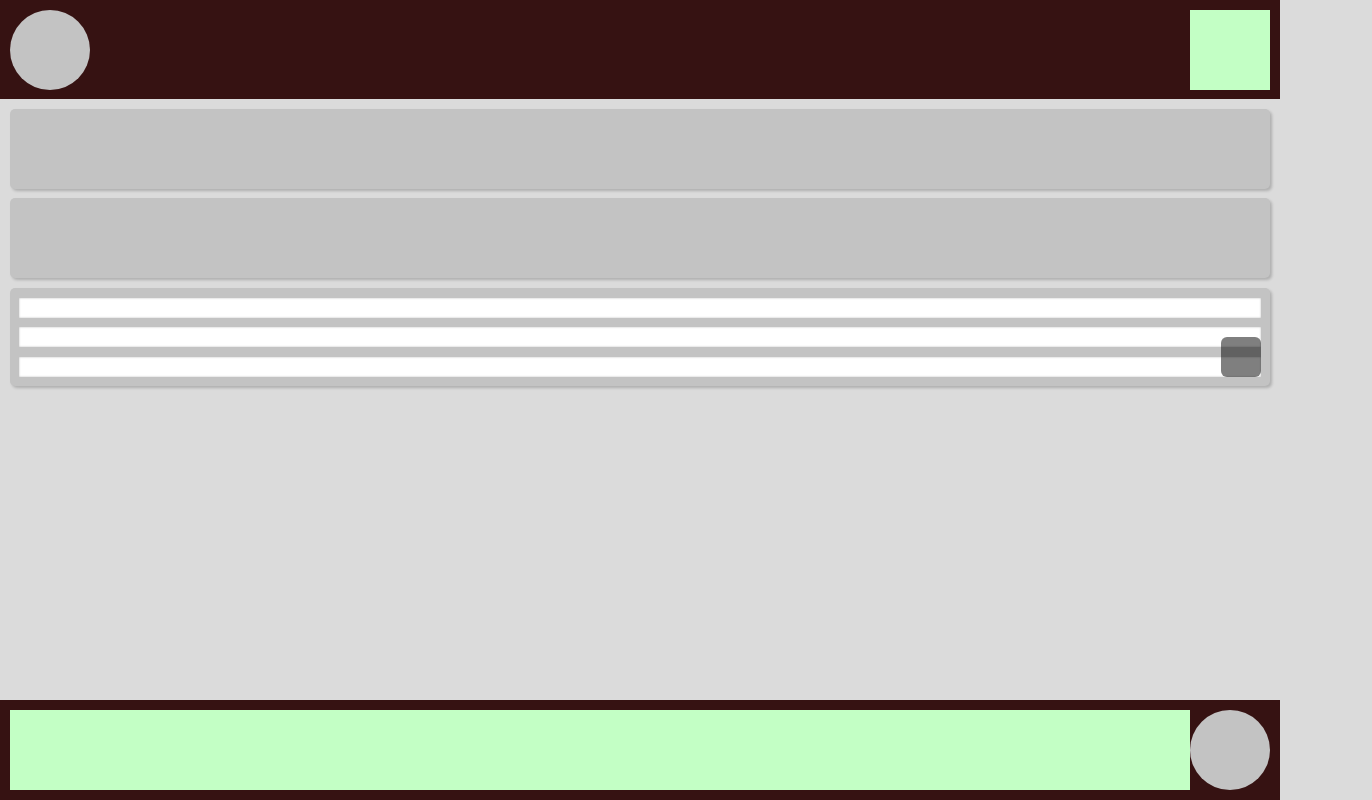
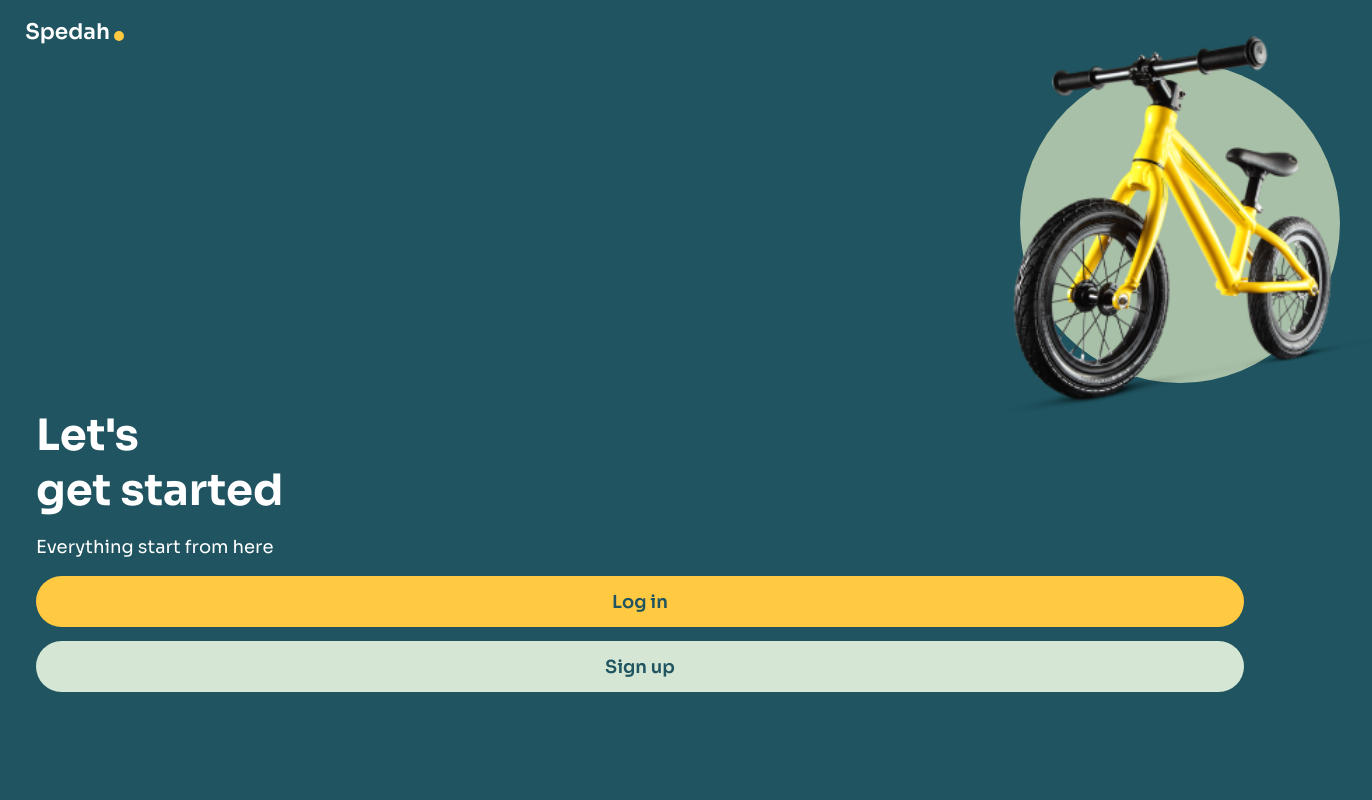
Before and after one commit to Djeg/formation-react, a React (Vite) app: page / in a window 1280 px wide. Shown: the whole page, 1372 px wide, since content can reach past the window. Built offline with nearby package versions, Linux system fonts and the light colour scheme.

Commit message:
Ajout d'un exo spedah

```diff
--- a/index.html
+++ b/index.html
@@ -4,6 +4,12 @@
     <meta charset="UTF-8" />
     <link rel="icon" type="image/svg+xml" href="/vite.svg" />
     <meta name="viewport" content="width=device-width, initial-scale=1.0" />
+    <link rel="preconnect" href="https://fonts.googleapis.com" />
+    <link rel="preconnect" href="https://fonts.gstatic.com" crossorigin />
+    <link
+      href="https://fonts.googleapis.com/css2?family=Sora:wght@100;200;300;400;500;600;700;800&display=swap"
+      rel="stylesheet"
+    />
     <title>Vite + React + TS</title>
   </head>
   <body>
--- /dev/null
+++ b/src/exos-spedah/components/App.tsx
@@ -0,0 +1,17 @@
+import { StrictMode } from 'react'
+import { AppGlobalStyle } from '../styles/App.style'
+import GetStarted from './GetStarted'
+
+/**
+ * Composant affichant l'application Spedah
+ *
+ * @link https://www.figma.com/file/hgiFPL2yS7ErDON0MsACfl/Spedah_Login-%26-Sign-Up-(Community)?node-id=0%3A1&t=QzgpAtgF7MAhlnqA-1
+ */
+export default function App() {
+  return (
+    <StrictMode>
+      <AppGlobalStyle />
+      <GetStarted />
+    </StrictMode>
+  )
+}
--- /dev/null
+++ b/src/exos-spedah/components/GetStarted.tsx
@@ -0,0 +1,45 @@
+import {
+  AppTitle,
+  BikeImg,
+  Button,
+  ButtonContainer,
+  Ellipse,
+  Header,
+  PageSubTitle,
+  PageTitle,
+  Splash,
+  YellowButton,
+  YellowDot,
+} from '../styles/GetStarted.style'
+import bikeImg from '../assets/bek1.png'
+
+/**
+ * Composant affichant l'écran GetStart
+ */
+export default function GetStarted() {
+  return (
+    <>
+      <Header>
+        <AppTitle>Spedah</AppTitle>
+        <YellowDot />
+      </Header>
+
+      <Splash>
+        <Ellipse>
+          <BikeImg alt="Velo jaune" src={bikeImg} />
+        </Ellipse>
+      </Splash>
+
+      <PageTitle>
+        Let's <br />
+        get started
+      </PageTitle>
+      <PageSubTitle>Everything start from here</PageSubTitle>
+
+      <ButtonContainer>
+        <YellowButton>Log in</YellowButton>
+        <Button>Sign up</Button>
+      </ButtonContainer>
+    </>
+  )
+}
--- /dev/null
+++ b/src/exos-spedah/styles/App.style.tsx
@@ -0,0 +1,41 @@
+import { createGlobalStyle } from 'styled-components'
+
+/**
+ * Création d'un theme contenant les couleurs, les polices
+ * ainsi que les marges de bases
+ */
+export const AppTheme = {
+  colors: {
+    white: '#FFF',
+    blue: '#1F5460',
+    yellow: '#FFCA42',
+    green: '#A8C0A7',
+    lightGreen: '#D5E7D4',
+  },
+}
+
+/**
+ * Création d'un style globale permettant de styliser les balises
+ * élémentaire d'une page HTML ainsi que le :root
+ */
+export const AppGlobalStyle = createGlobalStyle`
+  :root {
+    font-size: 18px;
+    font-family: 'Sora', sans-serif;
+    color: ${AppTheme.colors.white};
+    background-color: ${AppTheme.colors.blue};
+  }
+
+  html, body, #root {
+    display: flex;
+    min-height: 100vh;
+    min-width: 100vw;
+    flex-direction: column;
+    margin: 0;
+    padding: 0;
+  }
+
+  * {
+    box-sizing: border-box;
+  }
+`
--- /dev/null
+++ b/src/exos-spedah/styles/GetStarted.style.tsx
@@ -0,0 +1,124 @@
+import styled from 'styled-components'
+import { AppTheme } from './App.style'
+
+/**
+ * Contient le header de l'application
+ */
+export const Header = styled.header`
+  display: flex;
+  align-items: flex-end;
+  padding: 1rem 1.4rem;
+`
+
+/**
+ * Contient le titre de l'application
+ */
+export const AppTitle = styled.p`
+  font-weight: 600;
+  font-size: 1.2rem;
+  margin: 0;
+  padding: 0;
+`
+
+/**
+ * Contient le petit point jaune
+ */
+export const YellowDot = styled.div`
+  width: 10px;
+  height: 10px;
+  background-color: ${AppTheme.colors.yellow};
+  border-radius: 100%;
+  margin: 4px;
+  z-index: -1;
+`
+
+/**
+ * Contient le splash
+ */
+export const Splash = styled.div`
+  display: flex;
+  flex-direction: row-reverse;
+  overflow-x: hidden;
+  overflow-y: auto;
+  z-index: 10;
+`
+
+/**
+ * Content l'éllipse
+ */
+export const Ellipse = styled.div`
+  width: 320px;
+  height: 320px;
+  background-color: ${AppTheme.colors.green};
+  border-radius: 100%;
+  transform: translateX(60px);
+  position: absolute;
+`
+
+/**
+ * Conitent la balise img du velo
+ */
+export const BikeImg = styled.img`
+  width: 320px;
+  height: 320px;
+  display: flex;
+  object-fit: cover;
+  transform: scale(1.2);
+  position: absolute;
+  z-index: 10;
+`
+
+/**
+ * Titre de la page
+ */
+export const PageTitle = styled.h1`
+  margin: 1rem 2rem;
+  margin-top: calc(320px + 1.4rem);
+  font-size: 2.4rem;
+`
+
+/**
+ * Sous titre de la page
+ */
+export const PageSubTitle = styled.p`
+  margin: 0px 2rem;
+`
+
+/**
+ * Container pour les boutons
+ */
+export const ButtonContainer = styled.div`
+  display: flex;
+  flex-direction: column;
+  margin: 0px 2rem;
+  padding: 1rem 0rem;
+  align-items: stretch;
+`
+
+/**
+ * Bouton
+ */
+export const Button = styled.button`
+  border: 0;
+  outline: none;
+  font-family: 'Sora', sans-serif;
+  font-size: 1rem;
+  font-weight: 600;
+  text-align: center;
+  border-radius: 40px;
+  background-color: ${AppTheme.colors.lightGreen};
+  color: ${AppTheme.colors.blue};
+  margin-bottom: 0.8rem;
+  padding: 0.8rem 0rem;
+
+  &:last-of-type {
+    margin-bottom: 0;
+  }
+`
+
+/**
+ * Bouton jaune
+ */
+export const YellowButton = styled(Button)`
+  background-color: ${AppTheme.colors.yellow};
+`
--- a/src/main.tsx
+++ b/src/main.tsx
@@ -1,5 +1,5 @@
 import ReactDOM from 'react-dom/client'
-import App from './exos-design/components/App'
+import App from './exos-spedah/components/App'
 
 // On séléctionne la balise HTML qui contiendra notre
 // application react
```
Also changed, not shown: src/exos-spedah/assets/bek1.png (added).
